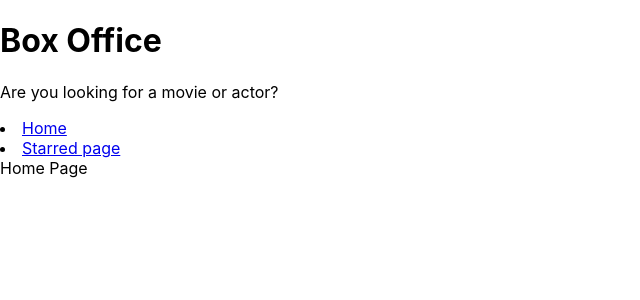
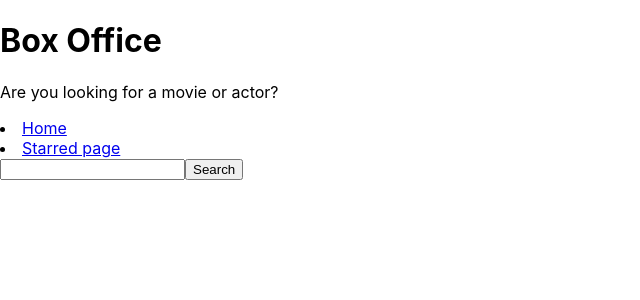
Before and after one commit to GopalSingh2809/box_office, a React (Create React App) app: page / in a window 1280 px wide. Shown: the top 300 px of the page, without its empty margins (0-640 px from the left). Built offline with nearby package versions, Linux system fonts and the light colour scheme.

Commit message:
added functionality to fetch data from api

```diff
--- a/src/pages/Home.jsx
+++ b/src/pages/Home.jsx
@@ -1,5 +1,27 @@
-import { Link } from 'react-router-dom';
+import { useState } from 'react';
+
 const Home = () => {
-  return <div>Home Page</div>;
+  const [searchStr, setSearchStr] = useState('');
+
+  const onSearchInputChange = ev => {
+    setSearchStr(ev.target.value);
+  };
+
+  const onSearch = async ev => {
+    ev.preventDefault();
+    const response = await fetch(
+      `https://api.tvmaze.com/search/shows?q=${searchStr}`
+    );
+    const body = await response.json();
+    console.log('body', body);
+  };
+  return (
+    <div>
+      <form onSubmit={onSearch}>
+        <input type="text" value={searchStr} onChange={onSearchInputChange} />
+        <button type="submit">Search</button>
+      </form>
+    </div>
+  );
 };
 export default Home;
```
